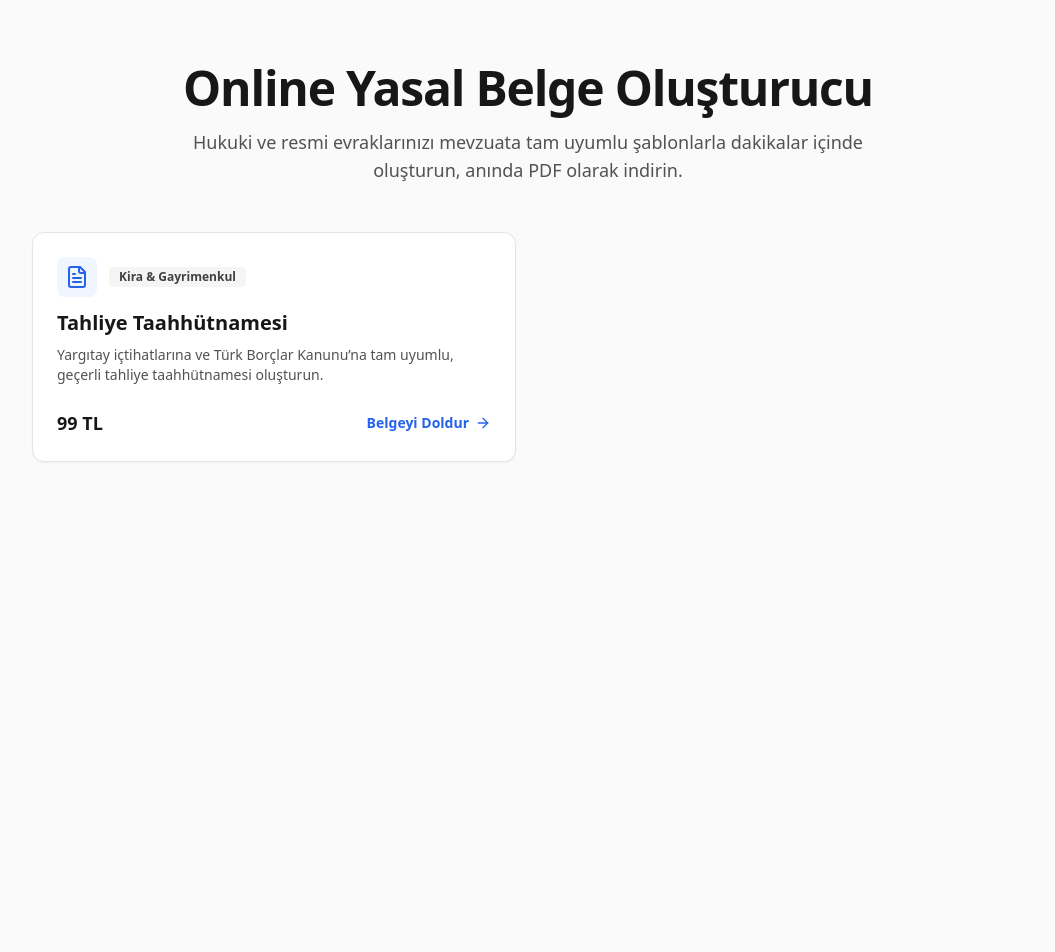
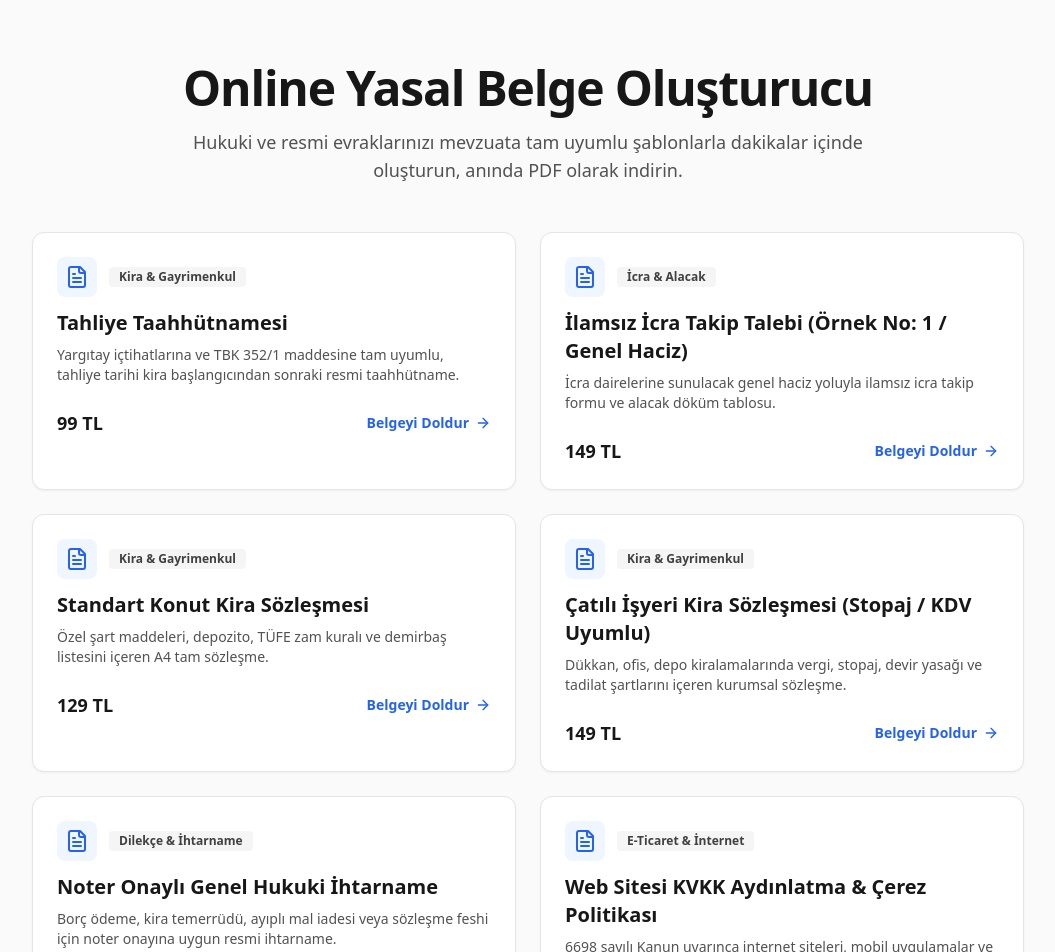
Before and after one commit to erdempirci/legal-doc-generator, a Next.js app: page / in a window 1280 px wide. Shown: the top 952 px of the page, without its empty margins (112-1167 px from the left). Before the commit the page ends 800 px from the top, so only its background shows below. Built offline with nearby package versions, Linux system fonts and the light colour scheme.

Commit message:
Update documents.ts

```diff
--- a/src/data/documents.ts
+++ b/src/data/documents.ts
@@ -1,7 +1,7 @@
 export interface FormField {
   id: string;
   label: string;
-  type: 'text' | 'date' | 'textarea';
+  type: 'text' | 'date' | 'textarea' | 'number';
   placeholder?: string;
   required: boolean;
   helpText?: string;
@@ -21,17 +21,111 @@ export const DOCUMENTS: Record<string, DocumentConfig> = {
     slug: 'tahliye-taahhutnamesi',
     title: 'Tahliye Taahhütnamesi',
     category: 'Kira & Gayrimenkul',
-    description: 'Yargıtay içtihatlarına ve Türk Borçlar Kanunu’na tam uyumlu, geçerli tahliye taahhütnamesi oluşturun.',
+    description: 'Yargıtay içtihatlarına ve TBK 352/1 maddesine tam uyumlu, tahliye tarihi kira başlangıcından sonraki resmi taahhütname.',
     price: 99,
     fields: [
       { id: 'landlordName', label: 'Kiraya Veren (Mal Sahibi) Adı Soyadı', type: 'text', placeholder: 'Örn: Ahmet Yılmaz', required: true },
       { id: 'landlordId', label: 'Kiraya Veren T.C. Kimlik No', type: 'text', placeholder: '11 haneli T.C. No', required: true },
       { id: 'tenantName', label: 'Kiracı Adı Soyadı', type: 'text', placeholder: 'Örn: Mehmet Demir', required: true },
       { id: 'tenantId', label: 'Kiracı T.C. Kimlik No', type: 'text', placeholder: '11 haneli T.C. No', required: true },
-      { id: 'propertyAddress', label: 'Kiralanan Taşınmazın Açık Adresi', type: 'textarea', placeholder: 'Mahalle, Cadde, Bina No, Daire, İlçe/İl', required: true },
+      { id: 'propertyAddress', label: 'Kiralanan Taşınmazın Açık Adresi', type: 'textarea', placeholder: 'Mahalle, Cadde, No, İlçe/İl', required: true },
       { id: 'leaseStartDate', label: 'Kira Sözleşmesi Başlangıç Tarihi', type: 'date', required: true },
       { id: 'evictionDate', label: 'Taahhüt Edilen Tahliye Tarihi', type: 'date', required: true },
-      { id: 'signDate', label: 'Düzenleme (İmza) Tarihi', type: 'date', required: true, helpText: 'Kira başlangıç tarihinden sonraki bir tarih olmalıdır.' },
+      { id: 'signDate', label: 'Düzenleme (İmza) Tarihi', type: 'date', required: true, helpText: 'Kira başlangıç tarihinden sonraki bir gün olmalıdır.' },
+    ]
+  },
+  'ilamsiz-icra-takip-talebi': {
+    slug: 'ilamsiz-icra-takip-talebi',
+    title: 'İlamsız İcra Takip Talebi (Örnek No: 1 / Genel Haciz)',
+    category: 'İcra & Alacak',
+    description: 'İcra dairelerine sunulacak genel haciz yoluyla ilamsız icra takip formu ve alacak döküm tablosu.',
+    price: 149,
+    fields: [
+      { id: 'creditorName', label: 'Alacaklı Adı Soyadı / Unvanı', type: 'text', placeholder: 'Alacaklı kişi veya şirket', required: true },
+      { id: 'creditorId', label: 'Alacaklı T.C. / Vergi No', type: 'text', placeholder: '11 haneli T.C. veya 10 haneli VKN', required: true },
+      { id: 'creditorIban', label: 'Tahsilat İçin Banka IBAN No', type: 'text', placeholder: 'TR...', required: true },
+      { id: 'debtorName', label: 'Borçlu Adı Soyadı / Unvanı', type: 'text', placeholder: 'Borçlu kişi veya şirket', required: true },
+      { id: 'debtorId', label: 'Borçlu T.C. / VKN (Biliyorsanız)', type: 'text', placeholder: 'Bilinmiyorsa boş bırakılabilir', required: false },
+      { id: 'debtorAddress', label: 'Borçlunun Tebligat Adresi', type: 'textarea', placeholder: 'Açık adres', required: true },
+      { id: 'debtAmount', label: 'Asıl Alacak Tutarı (TL)', type: 'text', placeholder: 'Örn: 25.000 TL', required: true },
+      { id: 'interestRate', label: 'Talep Edilen Yıllık Yasal Faiz Oranı (%)', type: 'text', placeholder: 'Örn: %24 veya %9 Yasal Faiz', required: true },
+      { id: 'debtReason', label: 'Alacağın Sebebi / Dayanağı', type: 'textarea', placeholder: 'Örn: 15.01.2026 tarihli fatura ve hizmet bedeli karşılığı', required: true },
+    ]
+  },
+  'konut-kira-sozlesmesi': {
+    slug: 'konut-kira-sozlesmesi',
+    title: 'Standart Konut Kira Sözleşmesi',
+    category: 'Kira & Gayrimenkul',
+    description: 'Özel şart maddeleri, depozito, TÜFE zam kuralı ve demirbaş listesini içeren A4 tam sözleşme.',
+    price: 129,
+    fields: [
+      { id: 'landlordName', label: 'Kiraya Veren Adı Soyadı', type: 'text', placeholder: 'Örn: Ahmet Yılmaz', required: true },
+      { id: 'landlordId', label: 'Kiraya Veren T.C.', type: 'text', placeholder: '11 haneli T.C.', required: true },
+      { id: 'tenantName', label: 'Kiracı Adı Soyadı', type: 'text', placeholder: 'Örn: Selin Kaya', required: true },
+      { id: 'tenantId', label: 'Kiracı T.C.', type: 'text', placeholder: '11 haneli T.C.', required: true },
+      { id: 'propertyAddress', label: 'Kiralanan Konutun Açık Adresi', type: 'textarea', placeholder: 'Açık adres', required: true },
+      { id: 'rentAmount', label: 'Aylık Kira Bedeli (TL)', type: 'text', placeholder: 'Örn: 18.000 TL', required: true },
+      { id: 'depositAmount', label: 'Alınan Güvence Bedeli (Depozito)', type: 'text', placeholder: 'Örn: 36.000 TL', required: true },
+      { id: 'paymentDay', label: 'Her Ayın Ödeme Günü', type: 'text', placeholder: 'Örn: Her ayın 1-5 arası', required: true },
+      { id: 'leaseStartDate', label: 'Kira Başlangıç Tarihi', type: 'date', required: true },
+    ]
+  },
+  'isyeri-kira-sozlesmesi': {
+    slug: 'isyeri-kira-sozlesmesi',
+    title: 'Çatılı İşyeri Kira Sözleşmesi (Stopaj / KDV Uyumlu)',
+    category: 'Kira & Gayrimenkul',
+    description: 'Dükkan, ofis, depo kiralamalarında vergi, stopaj, devir yasağı ve tadilat şartlarını içeren kurumsal sözleşme.',
+    price: 149,
+    fields: [
+      { id: 'landlordName', label: 'Kiraya Veren Adı / Unvanı', type: 'text', placeholder: 'Şahıs veya Şirket', required: true },
+      { id: 'tenantName', label: 'Kiracı Firma / Şahıs Adı', type: 'text', placeholder: 'Kiracı Vergi Levhası Unvanı', required: true },
+      { id: 'tenantTaxInfo', label: 'Kiracı Vergi Dairesi ve VKN', type: 'text', placeholder: 'Örn: Beşiktaş V.D. - 1234567890', required: true },
+      { id: 'propertyAddress', label: 'İşyeri Açık Adresi', type: 'textarea', placeholder: 'Açık adres', required: true },
+      { id: 'rentAmountNet', label: 'Aylık Net Kira Tutarı (TL)', type: 'text', placeholder: 'Örn: 35.000 TL Net', required: true },
+      { id: 'usagePurpose', label: 'Kullanım Amacı / Faaliyet Alanı', type: 'text', placeholder: 'Örn: Cafe / Ofis / Yazılım Atölyesi', required: true },
+    ]
+  },
+  'ihtarname-genel': {
+    slug: 'ihtarname-genel',
+    title: 'Noter Onaylı Genel Hukuki İhtarname',
+    category: 'Dilekçe & İhtarname',
+    description: 'Borç ödeme, kira temerrüdü, ayıplı mal iadesi veya sözleşme feshi için noter onayına uygun resmi ihtarname.',
+    price: 119,
+    fields: [
+      { id: 'senderName', label: 'İhtar Eden (Keşideci) Adı Soyadı', type: 'text', placeholder: 'Ad Soyad / Şirket', required: true },
+      { id: 'senderAddress', label: 'İhtar Eden Adresi', type: 'textarea', placeholder: 'Açık adres', required: true },
+      { id: 'receiverName', label: 'Muhatap Adı Soyadı / Unvanı', type: 'text', placeholder: 'İhtar çekilen taraf', required: true },
+      { id: 'receiverAddress', label: 'Muhatap Adresi', type: 'textarea', placeholder: 'Tebligat adresi', required: true },
+      { id: 'subject', label: 'İhtarın Konusu', type: 'text', placeholder: 'Örn: Ödenmeyen Kira Bedellerinin Ödenmesi İhtarı', required: true },
+      { id: 'content', label: 'Açıklamalar ve Verilen Süre (Gün)', type: 'textarea', placeholder: 'Olay özeti ve örn: 7 gün içinde ödenmesi aksi halde dava açılacağı...', required: true },
+    ]
+  },
+  'kvkk-aydinlatma-metni': {
+    slug: 'kvkk-aydinlatma-metni',
+    title: 'Web Sitesi KVKK Aydınlatma & Çerez Politikası',
+    category: 'E-Ticaret & İnternet',
+    description: '6698 sayılı Kanun uyarınca internet siteleri, mobil uygulamalar ve e-ticaret için yasal uyum metni.',
+    price: 99,
+    fields: [
+      { id: 'companyName', label: 'Veri Sorumlusu Ticari Unvan / Ad Soyad', type: 'text', placeholder: 'Örn: ABC Teknoloji Ltd. Şti.', required: true },
+      { id: 'websiteUrl', label: 'Web Sitesi Alan Adı', type: 'text', placeholder: 'Örn: www.siteadi.com', required: true },
+      { id: 'contactEmail', label: 'İletişim / KEP E-posta Adresi', type: 'text', placeholder: 'destek@siteadi.com', required: true },
+      { id: 'companyAddress', label: 'Şirket Tebligat Adresi', type: 'textarea', placeholder: 'Açık merkez adresi', required: true },
+    ]
+  },
+  'arac-satis-sozlesmesi': {
+    slug: 'arac-satis-sozlesmesi',
+    title: 'Adi Araç Satış & Kapora Protokolü',
+    category: 'Otomotiv',
+    description: 'Noter devri öncesi alıcı ile satıcı arasında kapora, ekspertiz masrafları ve teslim şartlarını bağlayan protokol.',
+    price: 89,
+    fields: [
+      { id: 'sellerName', label: 'Satıcı Adı Soyadı', type: 'text', placeholder: 'Ruhsat sahibi', required: true },
+      { id: 'buyerName', label: 'Alıcı Adı Soyadı', type: 'text', placeholder: 'Satın alacak kişi', required: true },
+      { id: 'carPlate', label: 'Araç Plakası ve Şasi No', type: 'text', placeholder: 'Örn: 34 ABC 123 - Şasi: ...', required: true },
+      { id: 'salePrice', label: 'Toplam Anlaşılan Satış Bedeli (TL)', type: 'text', placeholder: 'Örn: 650.000 TL', required: true },
+      { id: 'depositAmount', label: 'Ödenen Kapora Tutarı (TL)', type: 'text', placeholder: 'Örn: 15.000 TL', required: true },
+      { id: 'notaryDeadline', label: 'Noter Satışının Yapılacağı Son Tarih', type: 'date', required: true },
     ]
   }
 };
```
